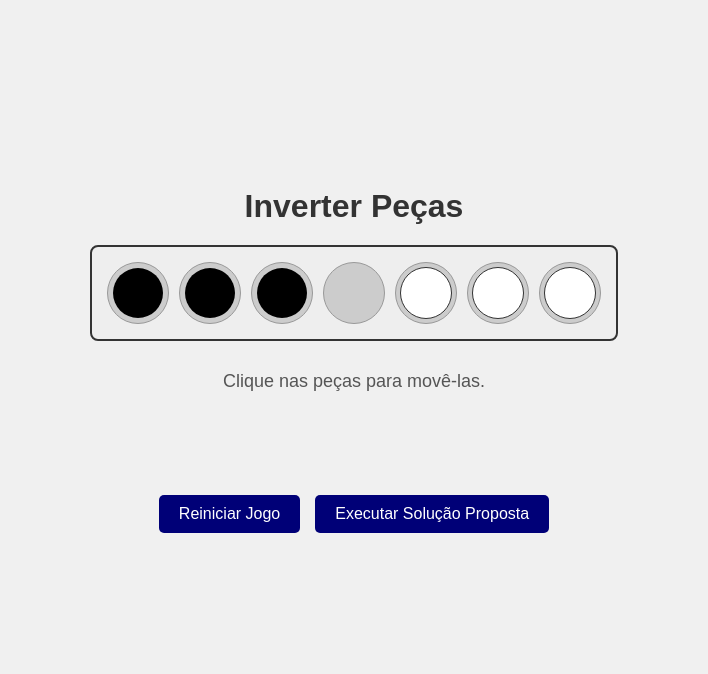
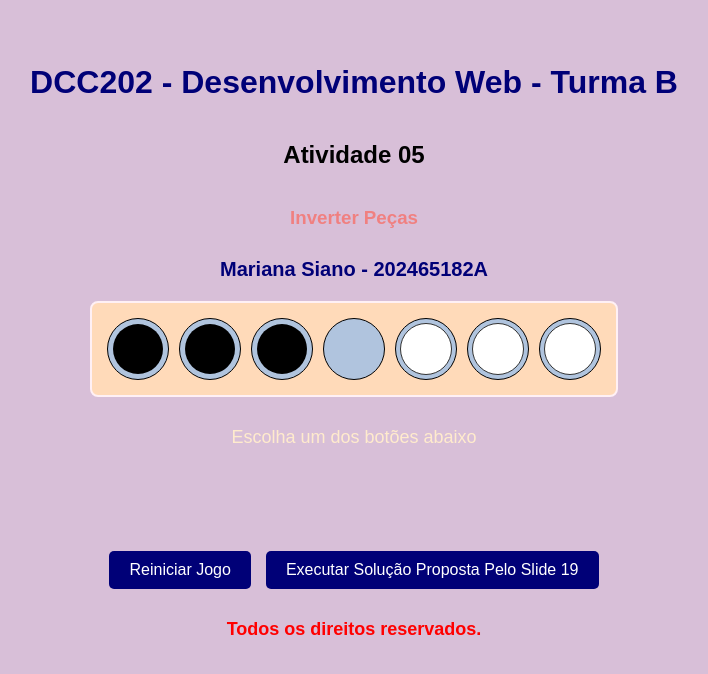
Before and after one commit to ufjf-dcc202/ufjf-dcc202-2025-1-b-atv05-MarianaSiano, a plain HTML site: page index.html in a window 1280 px wide. Shown: the whole page, without its empty margins (286-994 px from the left). Drawn offline with Linux system fonts and the light colour scheme.

Commit message:
Atualizando cores

```diff
--- a/index.css
+++ b/index.css
@@ -5,21 +5,29 @@ body {
     align-items: center;
     justify-content: center;
     min-height: 700px;
-    background-color: #F0F0F0;
+    background-color: #D8BFD8;
     margin: 0;
     padding: 20px;
     box-sizing: border-box;
 }
 
 h1 {
-    color: #333333;
+    color: #007;
     margin-bottom: 20px;
+}
+
+h2 {
+    color: black;
+}
+
+h3 {
+    color: #F08080;
 }
 
 #board {
     display: flex;
-    border: 2px solid #333;
-    background-color: #eee;
+    border: 2px solid #FFF0F5;
+    background-color: #FFDAB9;
     padding: 10px;
     border-radius: 8px;
     margin-bottom: 20px;
@@ -31,8 +39,8 @@ h1 {
 .slot {
     width: 60px;
     height: 60px;
-    border: 1px solid #999999;
-    background-color: #CCCCCC;
+    border: 1px solid;
+    background-color: #B0C4DE;
     margin: 5px;
     display: flex;
     align-items: center;
@@ -67,20 +75,33 @@ h1 {
 
 /* Novo estilo para destacar as peças durante a execução da solução */
 .highlighted-piece {
-    border: 3px solid green;
-    box-shadow: 0 0 15px green;
+    border: 3px solid rgb(175, 238, 238);
+    box-shadow: 0 0 15px rgb(175, 238, 238);
 }
 
 .highlighted-slot {
-    background-color: #AAFFAA; /* Um verde claro para o slot vazio destacado */
-    border: 3px solid green;
+    background-color: #90EE90;
+    border: 3px solid rgb(175, 238, 238);
 }
 
 
 p {
     margin-top: 10px;
     font-size: 18px;
-    color: #555555;
+    color: #FFEBCD;
+}
+
+#name-matr {
+    color: #007;
+    font-size: 20px;
+    font-weight: bold;
+}
+
+#frase {
+    margin-top: 30px;
+    font-size: 18px;
+    font-weight: bold;
+    color: red;
 }
 
 .button-container {
@@ -118,7 +139,7 @@ button:hover {
 
 #step-counter {
     font-size: 1em;
-    color: #666666;
+    color: blue;
     margin-top: 5px;
     min-height: 20px;
 }
--- a/index.html
+++ b/index.html
@@ -9,18 +9,29 @@
     </head>
 
     <body>
-        <h1>Inverter Peças</h1>
+        <h1>DCC202 - Desenvolvimento Web - Turma B</h1>
+        <h2>Atividade 05</h2>
+        <h3>Inverter Peças</h3>
+        <p id="name-matr">Mariana Siano - 202465182A</p>
+
         <div id="board">
             <!-- Os slots e peças serão renderizados pelo JavaScript -->
         </div>
-        <p>Clique nas peças para movê-las.</p>
+
+        <p>Escolha um dos botões abaixo</p>
+
         <div id="game-status">
             <div id="game-messages"></div>
             <div id="step-counter"></div>
         </div>
+
         <div class="button-container">
             <button id="resetButton">Reiniciar Jogo</button>
-            <button id="executeSolutionButton">Executar Solução Proposta</button>
+            <button id="executeSolutionButton">Executar Solução Proposta Pelo Slide 19</button>
+        </div>
+
+        <div class="frase">
+            <p id="frase">Todos os direitos reservados.</p>
         </div>
     </body>
 </html>
```
